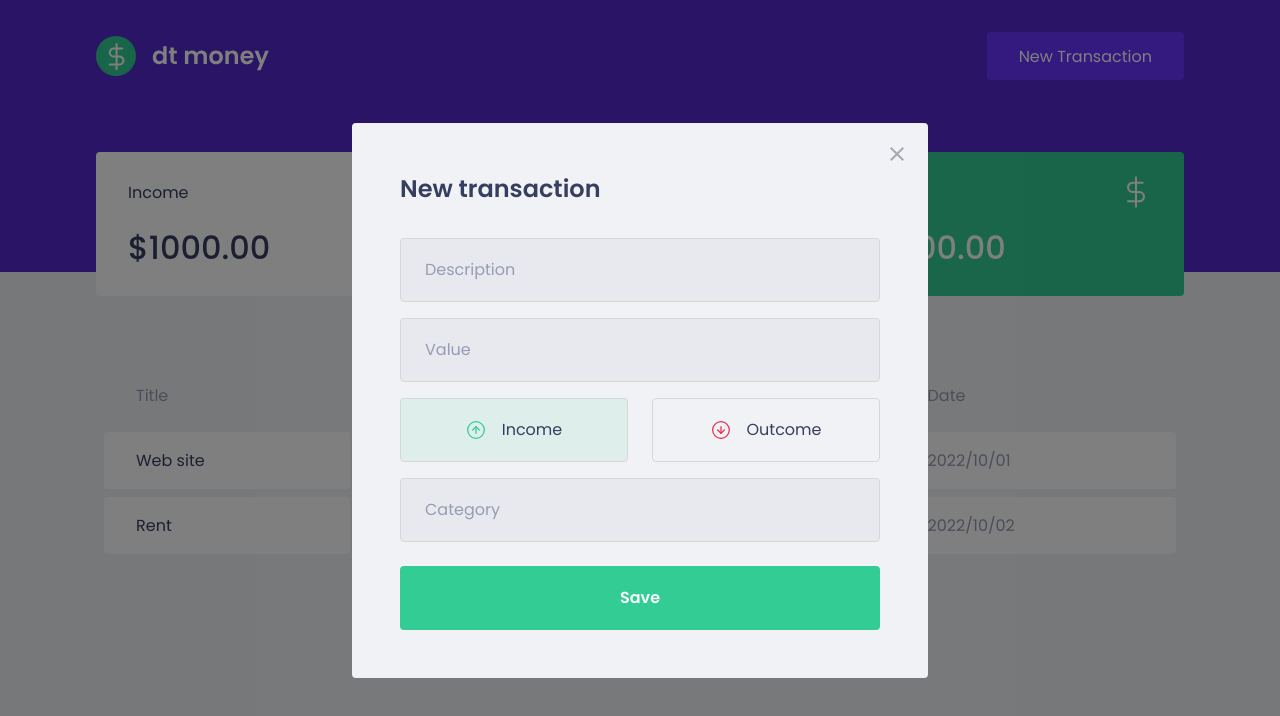
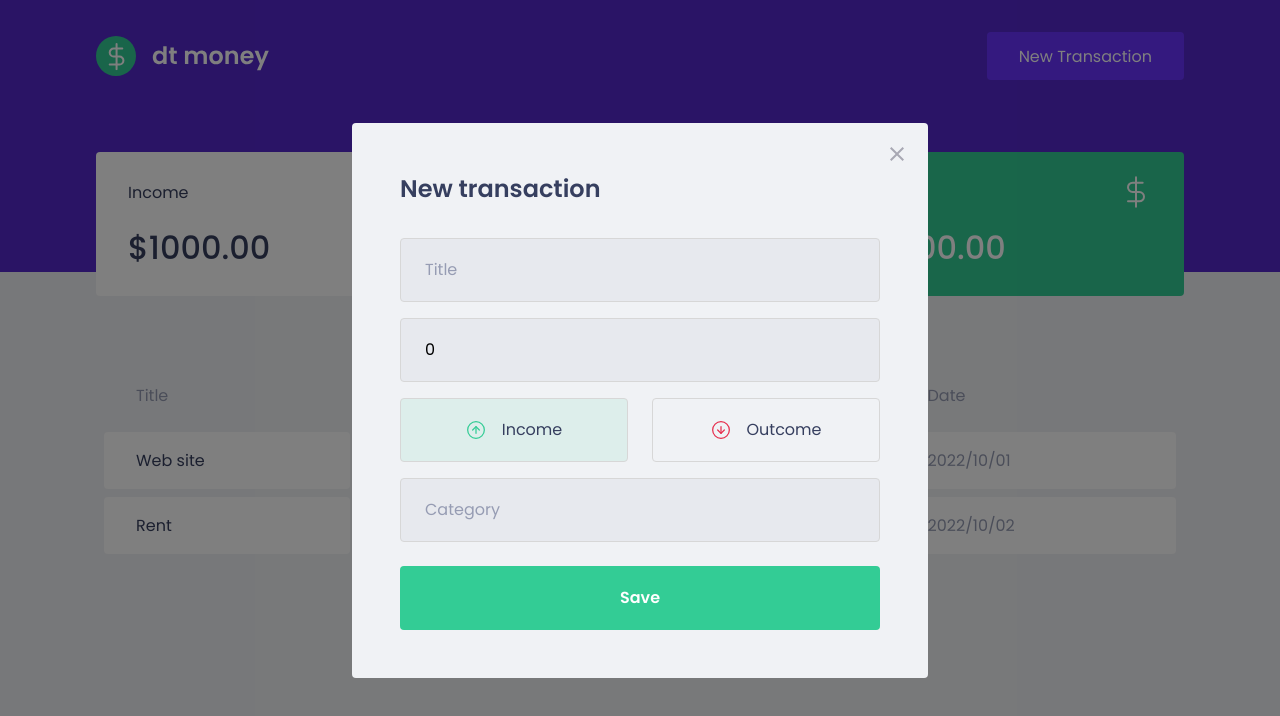
Before and after one commit to msdevpt/ignite-my-money, a React (Create React App) app: page / in a window 1280 px wide. Both pictures are taken after a click on the button "New Transaction". Shown: the top 716 px of the page. Built offline with nearby package versions, Linux system fonts and the light colour scheme; no server answers; what miragejs would draw is missing.

Commit message:
feat: store memory values from inputs

```diff
--- a/src/components/NewTransactionModal/index.tsx
+++ b/src/components/NewTransactionModal/index.tsx
@@ -2,8 +2,8 @@
 import incomeImg from '../../assets/income.svg';
 import outcomeImg from '../../assets/outcome.svg';
 import closeImg from '../../assets/close.svg';
-import { Container, TansactionTypeContainer, RadioBox } from './style';
-import { useState } from 'react';
+import { Container, TransactionTypeContainer, RadioBox } from './style';
+import { FormEvent, useState } from 'react';
 
 interface NewTransactionModalProps{
   isOpen: boolean;
@@ -15,7 +15,14 @@
   onRequestClose
 }:NewTransactionModalProps){
 
+  const [title, setTitle] = useState('');
+  const [value, setValue] = useState(0);
+  const [category, setCategory] = useState('');
   const [type, setType] = useState('deposit');
+
+  function handleCreateNewTransaction(event:FormEvent) {
+    event.preventDefault();
+  }
 
   return(
     <Modal
@@ -32,13 +39,23 @@
         <img src={closeImg} alt="Close new transaction" />
       </button>
 
-      <Container>
+      <Container onSubmit={handleCreateNewTransaction}>
         <h2>New transaction</h2>
 
-        <input type="text" placeholder='Description' />
-        <input type="number" placeholder='Value' />
+        <input
+          type="text"
+          placeholder='Title'
+          value={title}
+          onChange={event => setTitle(event?.target.value)}
+        />
+        <input
+          type="number"
+          placeholder='Value'
+          value={value}
+          onChange={event => setValue(Number(event?.target.value))}
+        />
 
-        <TansactionTypeContainer>
+        <TransactionTypeContainer>
           <RadioBox
             type='button'
             onClick={() => {setType('deposit'); }}
@@ -58,9 +75,14 @@
             <img src={outcomeImg} alt="Outcome" />
             <span>Outcome</span>
           </RadioBox>
-        </TansactionTypeContainer>
+        </TransactionTypeContainer>
 
-        <input type="text" placeholder='Category' />
+        <input
+          type="text"
+          placeholder='Category'
+          value={category}
+          onChange={event => setCategory(event?.target.value)}
+        />
 
         <button type="submit">Save</button>
 
--- a/src/components/NewTransactionModal/style.ts
+++ b/src/components/NewTransactionModal/style.ts
@@ -50,7 +50,7 @@
 
 `;
 
-export const TansactionTypeContainer = styled.div`
+export const TransactionTypeContainer = styled.div`
   margin: 1rem 0;
   display: grid;
   grid-template-columns: 1fr 1fr;
```
